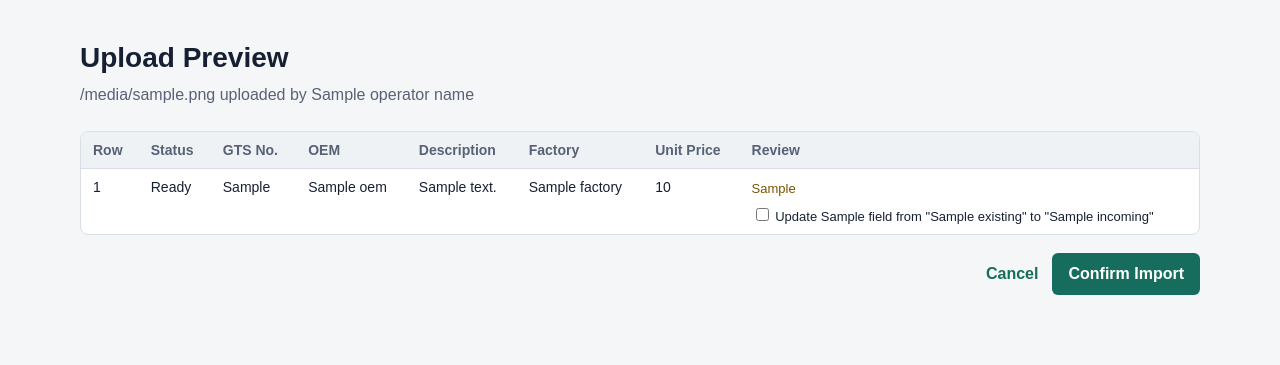
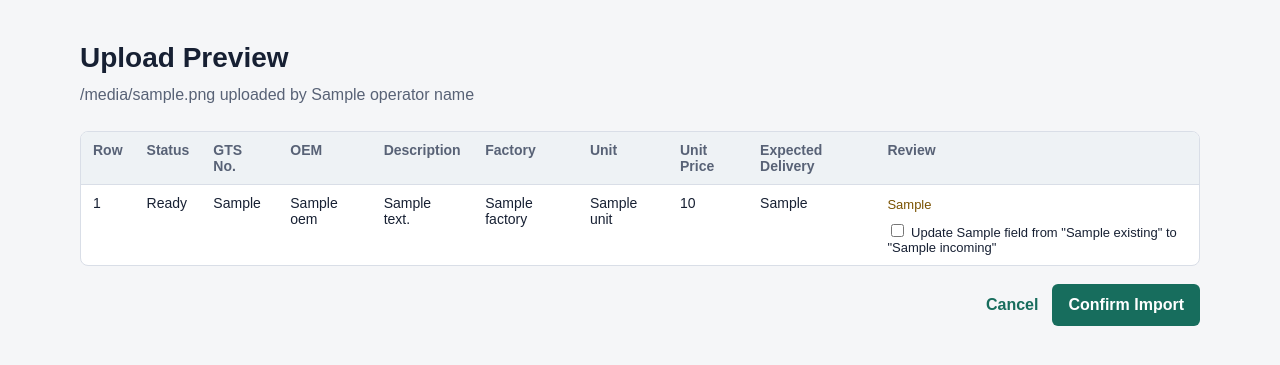
Before and after one commit to nancy-sun/gts-internal-tool, a Python web app: template app/templates/upload_preview.html in a window 1280 px wide. Shown: the part 64-429 px from the top of the page. Run offline with Jinja, Linux system fonts and the light colour scheme; the template is opened without the code that fills it: most values are stand-ins (such as "Sample title", 1, 10 or a date in 2020).

Commit message:
Show unit and delivery in upload preview

```diff
--- a/app/templates/upload_preview.html
+++ b/app/templates/upload_preview.html
@@ -20,7 +20,9 @@
             <th>OEM</th>
             <th>Description</th>
             <th>Factory</th>
+            <th>Unit</th>
             <th>Unit Price</th>
+            <th>Expected Delivery</th>
             <th>Review</th>
           </tr>
         </thead>
@@ -33,7 +35,9 @@
               <td>{{ row["values"]["oem"] or "" }}</td>
               <td>{{ row["values"]["description"] or "" }}</td>
               <td>{{ row["values"]["factory"] or "" }}</td>
+              <td>{{ row["values"]["unit"] or "" }}</td>
               <td>{{ row["values"]["unit_price"] or "" }}</td>
+              <td>{{ row["values"]["expected_delivery"] or "" }}</td>
               <td>
                 {% for error in row.errors %}
                   <p class="error">{{ error }}</p>
```
